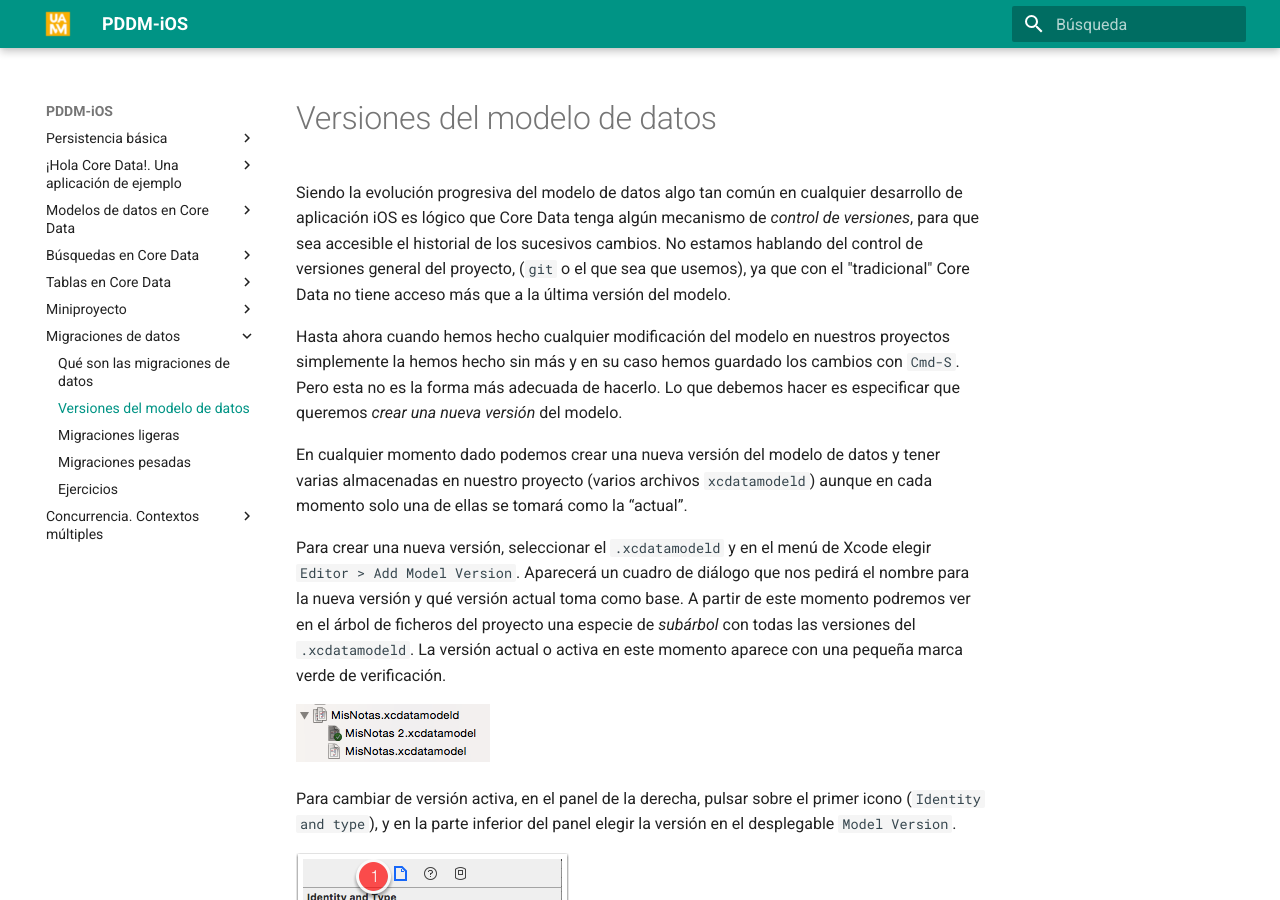
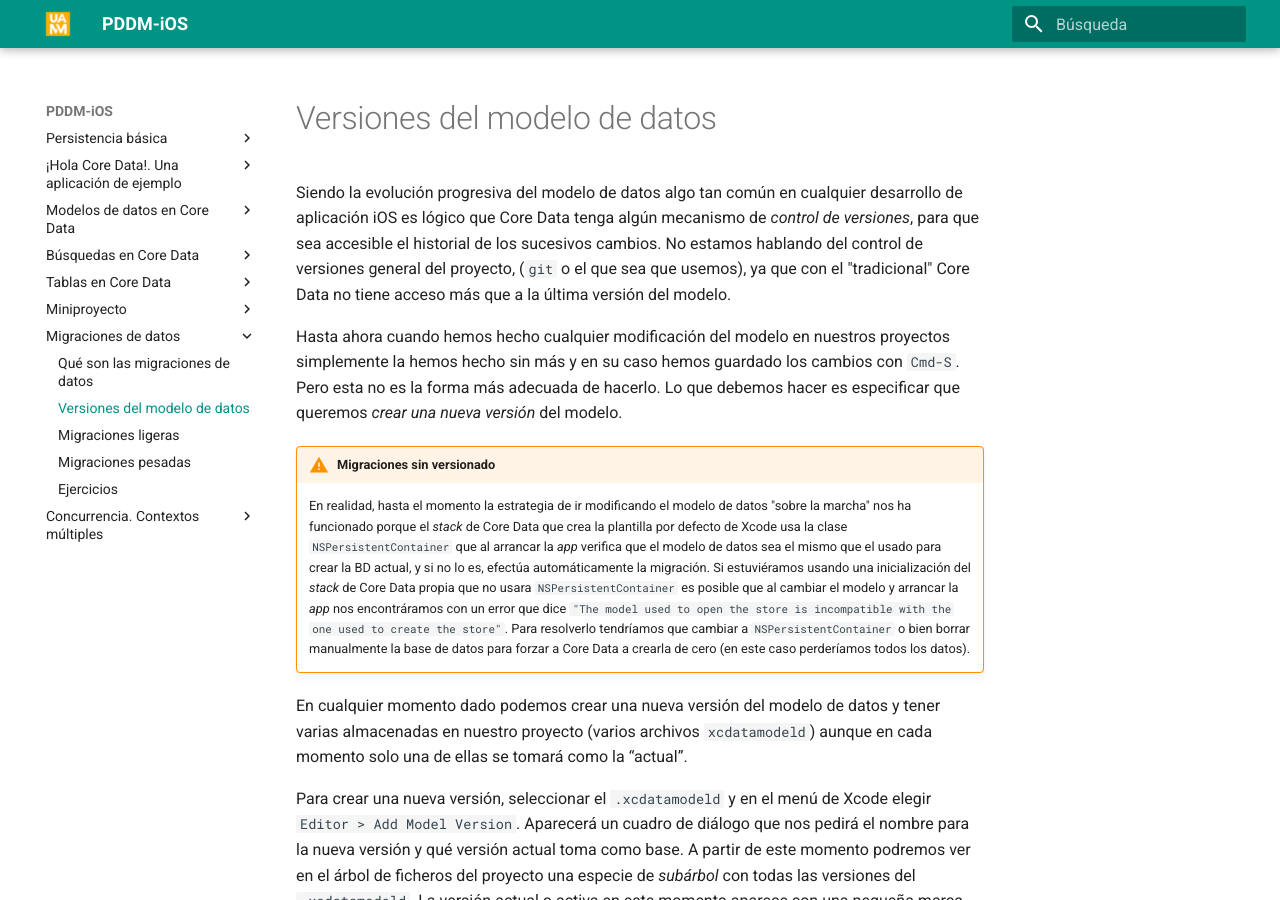
Before and after one commit to ottocol/pddm, an MkDocs documentation site: the page built from docs/cap8/2_versiones.md, in a window 1280 px wide and 900 px high. Built offline with MkDocs 1.6.1 and Material for MkDocs 9.7.7, drawn with Linux system fonts in a browser that asks for light colours.

Commit message:
sesión migraciones y concurrencia 2223

```diff
--- a/docs/cap8/2_versiones.md
+++ b/docs/cap8/2_versiones.md
@@ -2,6 +2,10 @@
 Siendo la evolución progresiva del modelo de datos algo tan común en cualquier desarrollo de aplicación iOS es lógico que Core Data tenga algún mecanismo de *control de versiones*, para que sea accesible el historial de los sucesivos cambios. No estamos hablando del control de versiones general del proyecto, (`git` o el que sea que usemos), ya que con el "tradicional" Core Data no tiene acceso más que a la última versión del modelo.
 
 Hasta ahora cuando hemos hecho cualquier modificación del modelo en nuestros proyectos simplemente la hemos hecho sin más y en su caso hemos guardado los cambios con `Cmd-S`. Pero esta no es la forma más adecuada de hacerlo. Lo que debemos hacer es especificar que queremos *crear una nueva versión* del modelo.
+
+!!! Warning "Migraciones sin versionado"
+    En realidad, hasta el momento la estrategia de ir modificando el modelo de datos "sobre la marcha" nos ha funcionado porque el *stack* de Core Data que crea la plantilla por defecto de Xcode usa la clase `NSPersistentContainer` que al arrancar la *app* verifica que el modelo de datos sea el mismo que el usado para crear la BD actual, y si no lo es, efectúa automáticamente la migración.
+    Si estuviéramos usando una inicialización del *stack* de Core Data propia que no usara `NSPersistentContainer` es posible que al cambiar el modelo y arrancar la *app* nos encontráramos con un error que dice `"The model used to open the store is incompatible with the one used to create the store"`. Para resolverlo tendríamos que cambiar a `NSPersistentContainer` o bien borrar manualmente la base de datos para forzar a Core Data a crearla de cero (en este caso perderíamos todos los datos).
 
 En cualquier momento dado podemos crear una nueva versión del modelo de datos y tener varias almacenadas en nuestro proyecto (varios archivos `xcdatamodeld`) aunque en cada momento solo una de ellas se tomará como la “actual”.
 
--- a/mkdocs.yml
+++ b/mkdocs.yml
@@ -19,7 +19,7 @@ nav:
     - Modelar las entidades en código Swift: 'cap4/4.2_clases_propias.md'
     - CRUD en Core Data: 'cap4/4.3_CRUD.md'
     - Validaciones: 'cap4/4.4_validaciones.md'
-    - Transformables: 'cap4/4.5_transformables.md'
+    - Otros tipos de datos: 'cap4/4.5_otros_tipos.md'
     - Ejercicios de modelos de datos: 'cap4/4.6_ejercicios.md'
   # - Persistencia como servicio:
   #   - Backend as a Service: 'cap11/1_introduccion_BAAS.md'
@@ -38,7 +38,7 @@ nav:
     - Secciones de tabla automáticas: 'cap7/5_secciones.md'
     - Ejercicios: 'cap7/6_ejercicios.md'
   - Miniproyecto:
-      - Enunciado: 'miniproyecto/restaurante.md'
+    - Enunciado: 'miniproyecto/restaurante.md'
   - Migraciones de datos:
     - Qué son las migraciones de datos: 'cap8/1_intro.md'
     - Versiones del modelo de datos: 'cap8/2_versiones.md'
```
